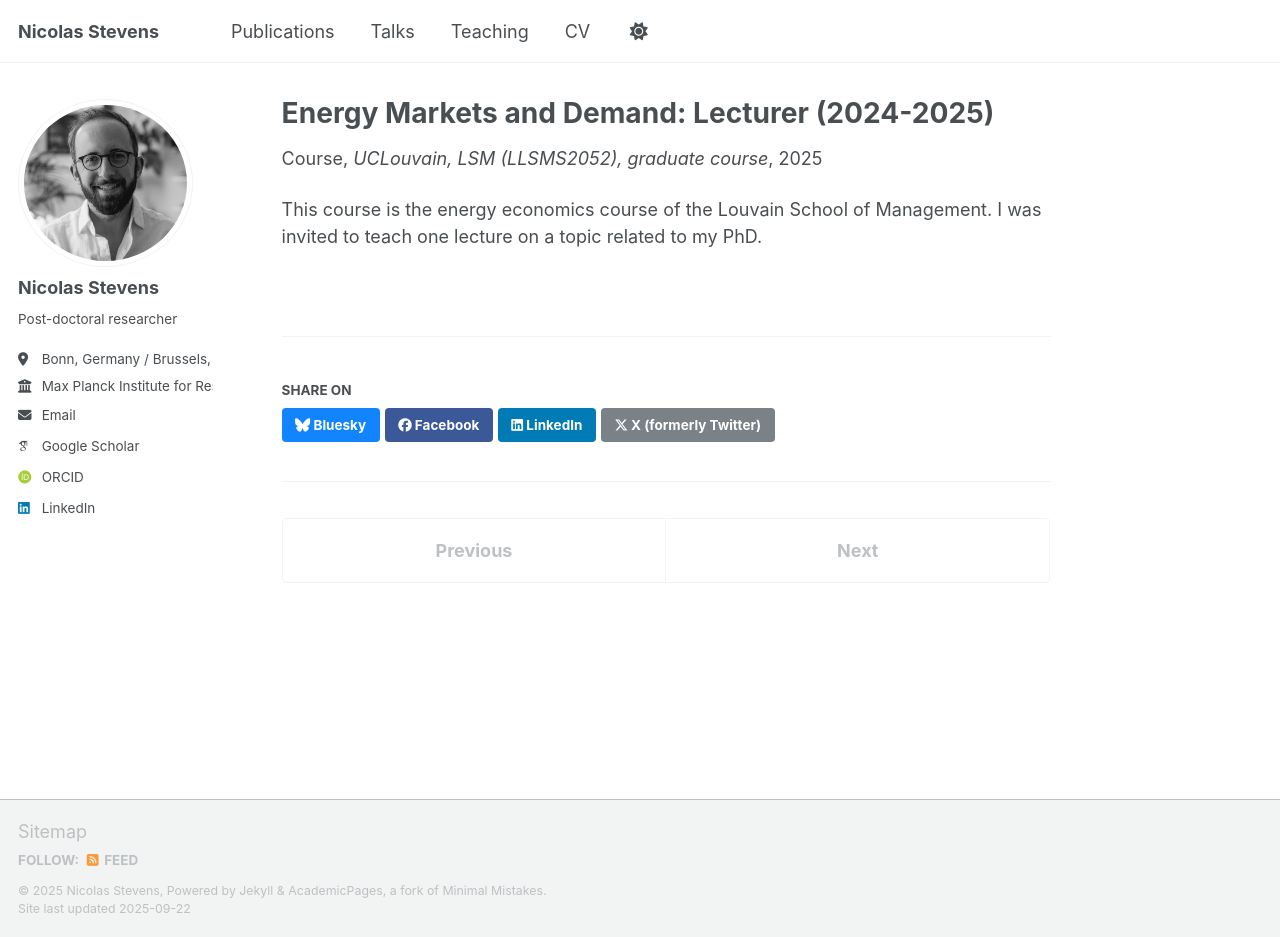
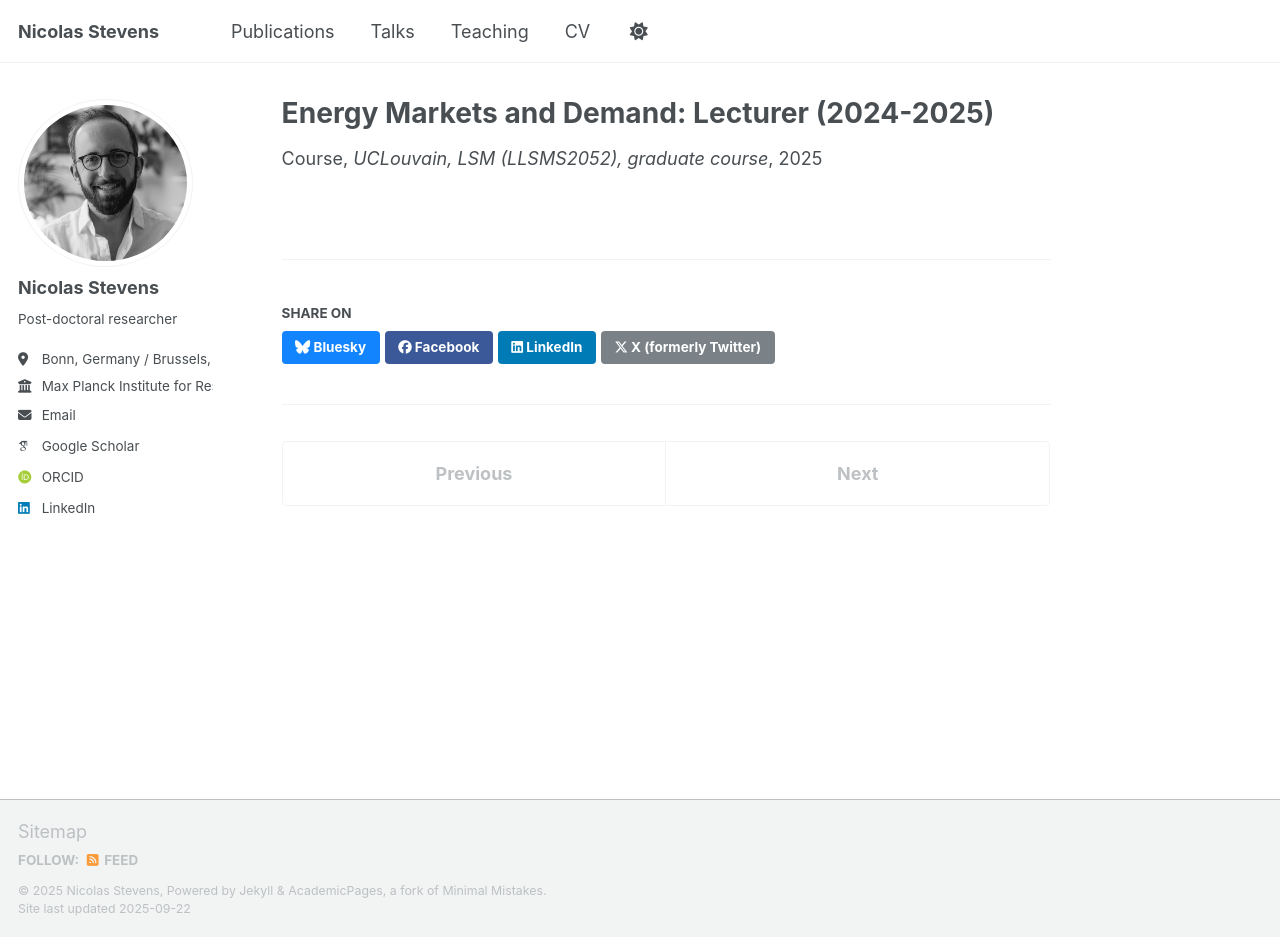
Before and after one commit to NicolasStevens/NicolasStevens.github.io, a Jekyll site: the page built from _teaching/UCLouvainLSM.md, in a window 1280 px wide and 937 px high. Built offline with Jekyll 4.4.1, drawn with Linux system fonts in a browser that asks for light colours; some web fonts are replaced; a script that is not in the unit is left out.

Commit message:
Update UCLouvainLSM.md

```diff
--- a/_teaching/UCLouvainLSM.md
+++ b/_teaching/UCLouvainLSM.md
@@ -7,5 +7,3 @@ venue: "UCLouvain, LSM (LLSMS2052), graduate course"
 date: 2025-01-01
 location: "Louvain-la-Neuve, Belgium"
 ---
-
-This course is the energy economics course of the Louvain School of Management. I was invited to teach one lecture on a topic related to my PhD.
```
